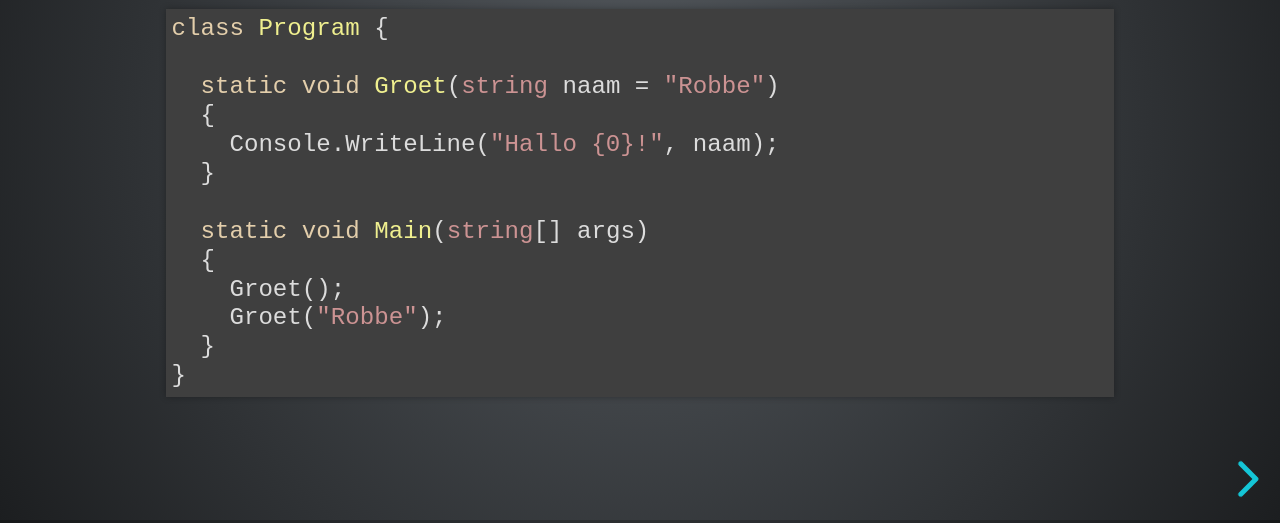
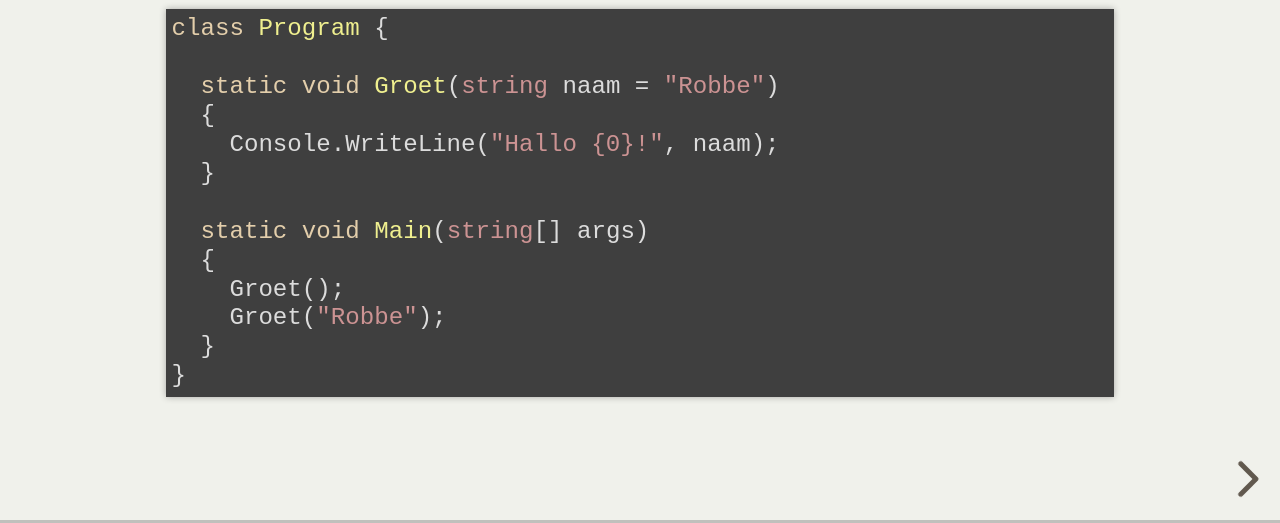
Before and after one commit to ViktorH-immalle/VHendrickx-immalle.github.io, a plain HTML site: page index.html in a window 1280 px wide. Shown: the part 277-800 px from the top of the page. Drawn offline with nearby package versions, Linux system fonts and the light colour scheme; some packages are replaced by stand-ins of ours.

Commit message:
Update index.html

```diff
--- a/index.html
+++ b/index.html
@@ -4,7 +4,7 @@
         <meta charset="utf-8">
         <title>reveal-md</title>
         <link rel="stylesheet" href="./css/reveal.css">
-        <link rel="stylesheet" href="./css/theme/league.css" id="theme">
+        <link rel="stylesheet" href="./css/theme/serif.css" id="theme">
         <link rel="stylesheet" href="./css/highlight/zenburn.css">
         <link rel="stylesheet" href="./css/print/paper.css" type="text/css" media="print">
 
```
